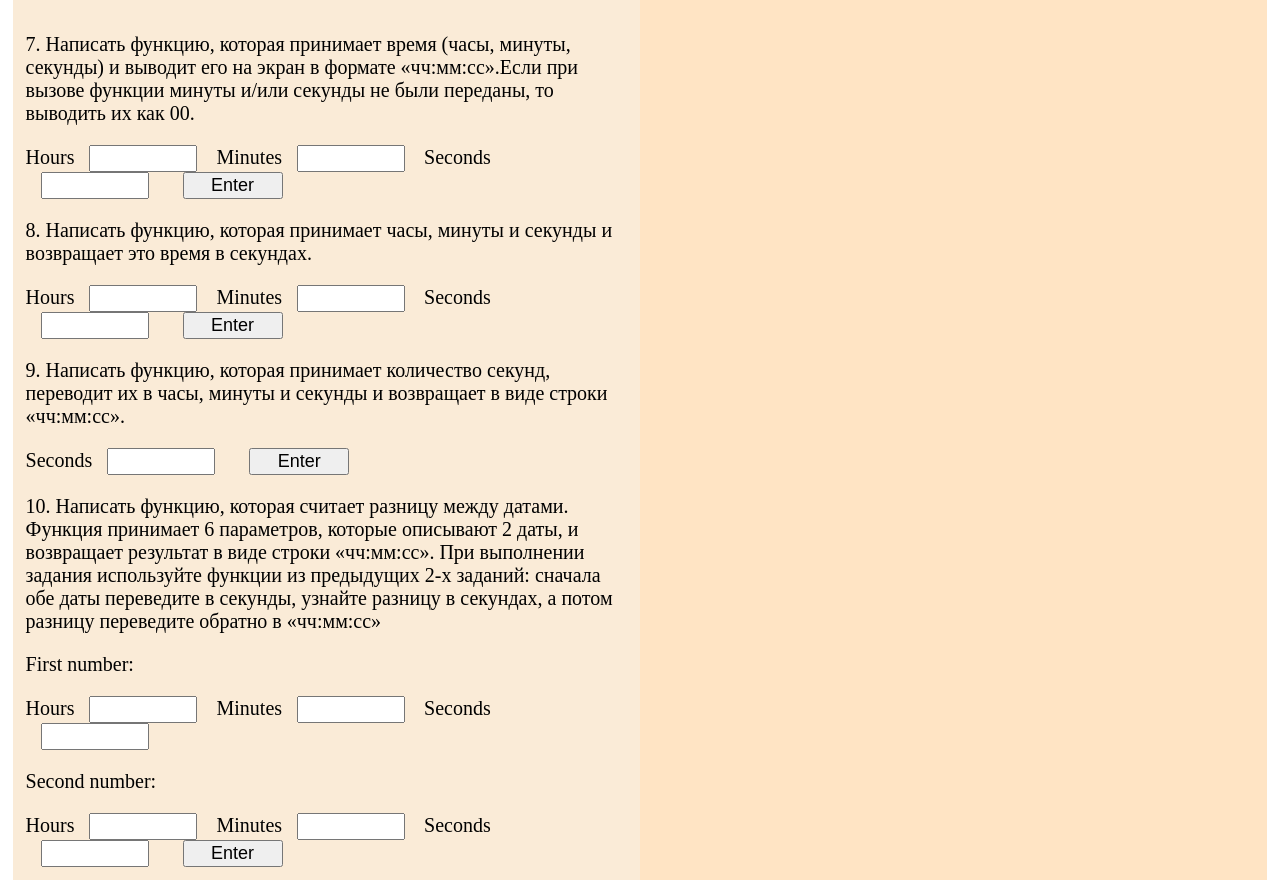
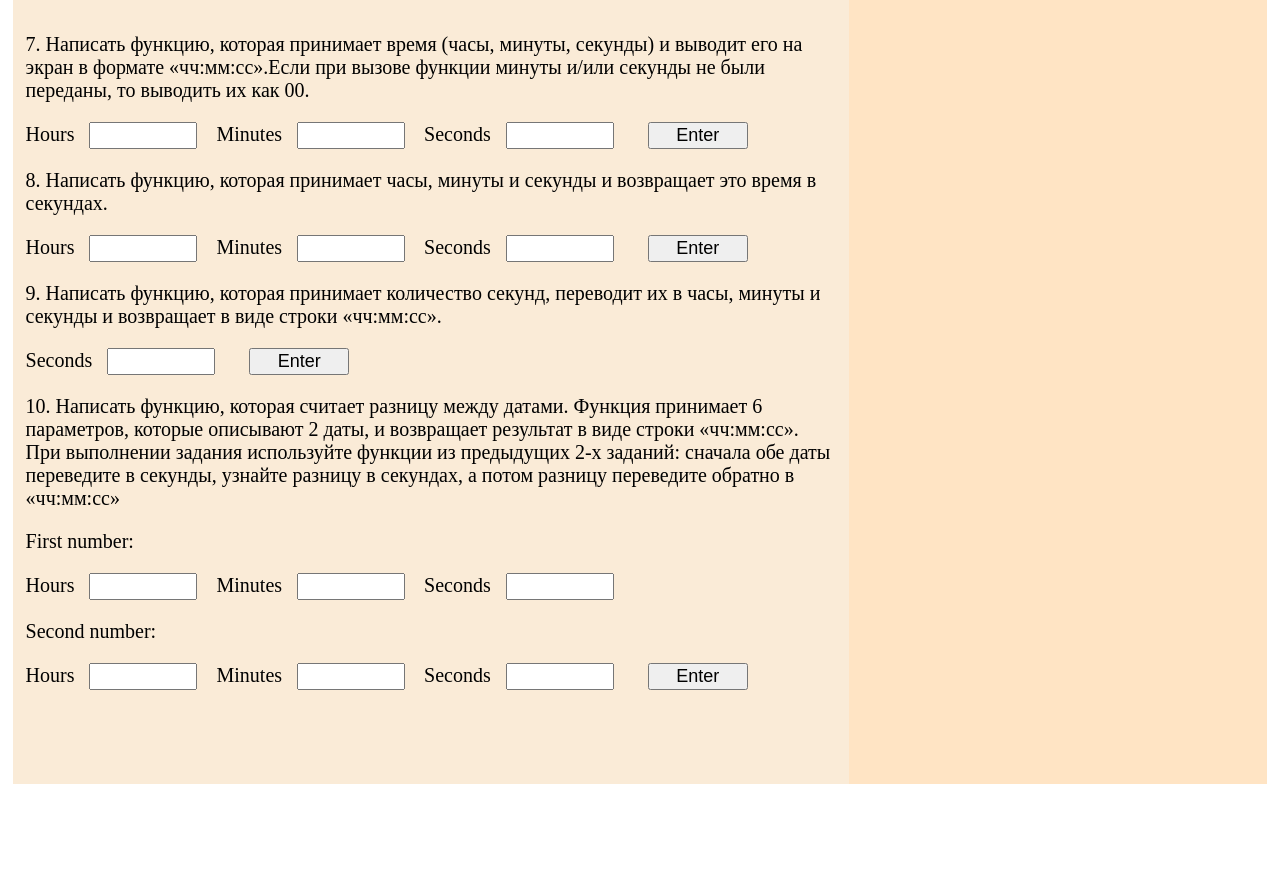
Before and after one commit to NovakVladimir/js_4_function_2_time, a plain HTML site: page index.html in a window 1280 px wide. After the commit the page ends 800 px from the top, so only its background shows below. Drawn offline with Linux system fonts and the light colour scheme.

Commit message:
Change style.css:  grid columns

```diff
--- a/css/style.css
+++ b/css/style.css
@@ -1,6 +1,6 @@
 body {
     display: grid;
-    grid-template-columns: 1fr 1fr;
+    grid-template-columns: 2fr 1fr;
     width: 98vw;
     height: 98vh;
     margin: 0 auto;
```
